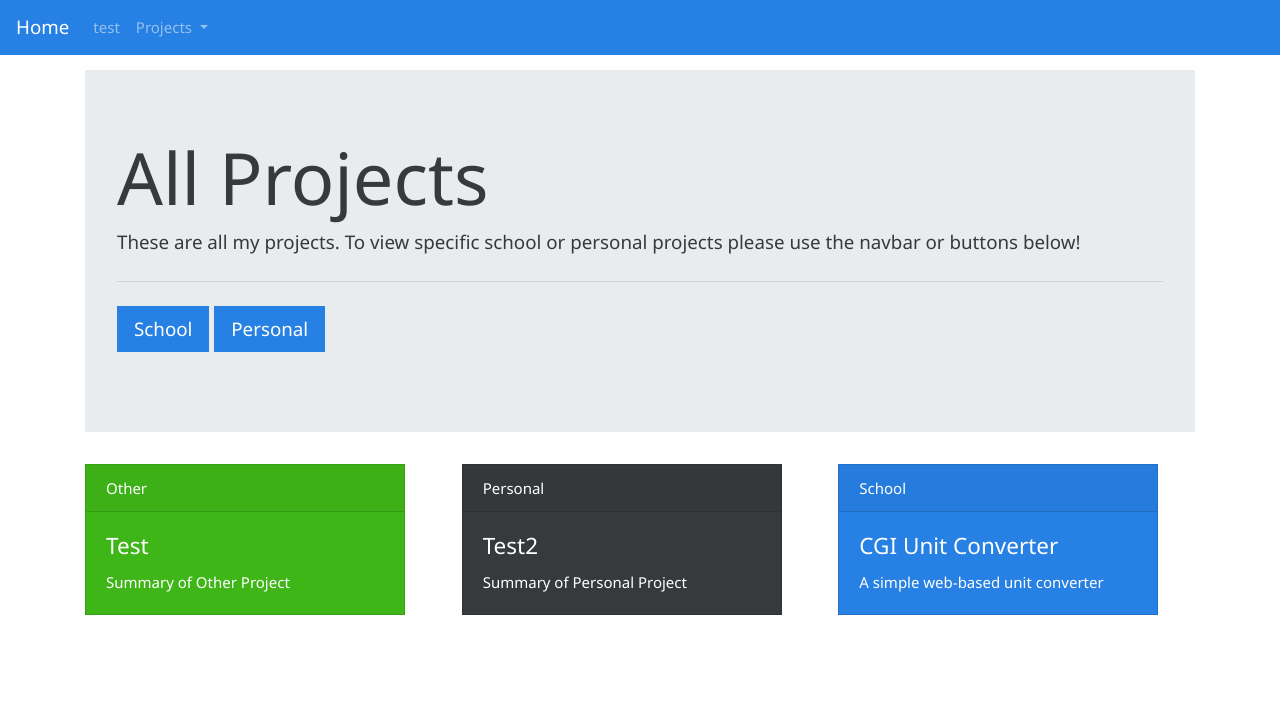
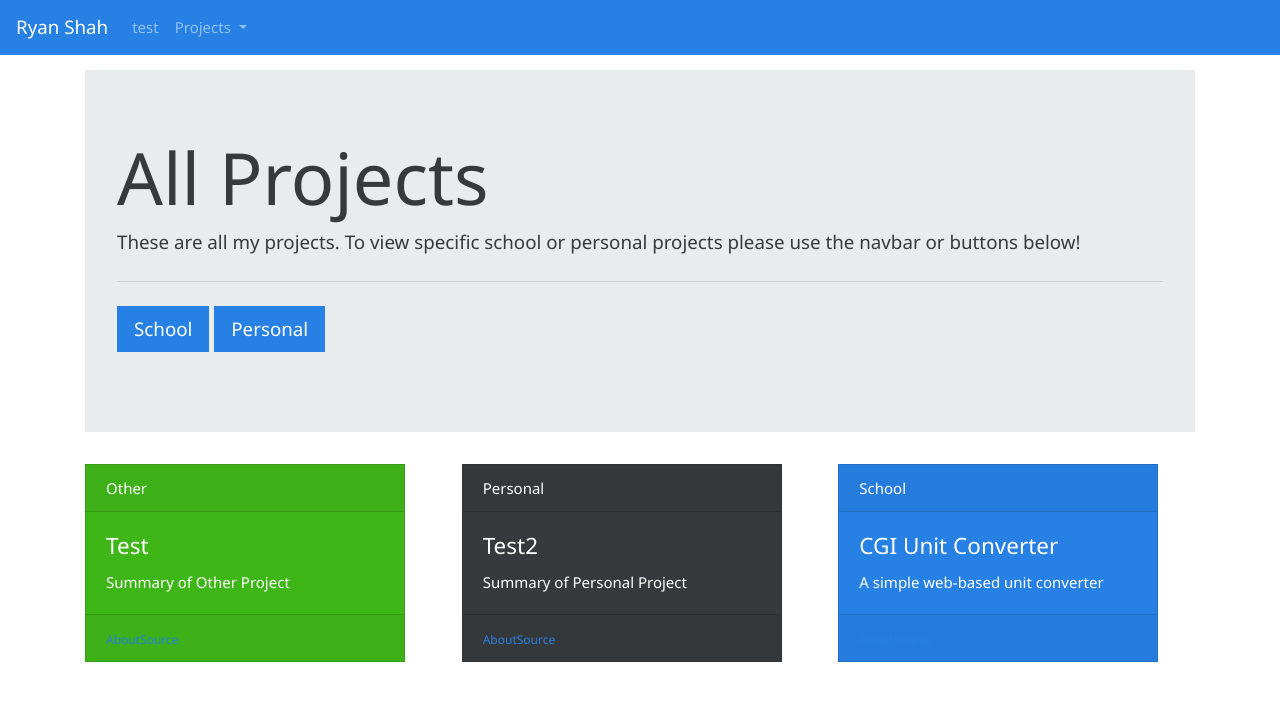
Before and after one commit to ryan-shah/ryan-shah.github.io, a Jekyll site: the page built from projects/index.html, in a window 1280 px wide. Shown: the top 701 px of the page. Built offline with Jekyll 4.4.1, drawn with Linux system fonts in a browser that asks for light colours.

Commit message:
updates to cards

```diff
--- a/_layouts/default.html
+++ b/_layouts/default.html
@@ -7,7 +7,7 @@
 </head>
 <body>
 <nav class="navbar fixed-top navbar-expand-lg navbar-dark bg-primary">
-	<a class="navbar-brand" href="/">Home</a>
+	<a class="navbar-brand" href="/">Ryan Shah</a>
 	<button class="navbar-toggler" type="button" data-toggle="collapse" data-target="#navbarColor01" aria-controls="navbarColor01" aria-expanded="false" aria-label="Toggle navigation">
 		<span class="navbar-toggler-icon"></span>
 	</button>
--- a/_layouts/project.html
+++ b/_layouts/project.html
@@ -4,7 +4,7 @@ layout: default
 <div class="container">
 	<div class="jumbotron">
 		<h1 class="display-3">{{ page.title }}</h1>
-		<p> class="lead">{{ content }}</p>
+		<p class="lead">{{ content }}</p>
 		<hr class="my-4">
 		<p class="lead">
 		{% if page.type == "school" %}
--- a/projects/index.html
+++ b/projects/index.html
@@ -27,6 +27,9 @@ title: All Projects
 				<h4 class="card-title">{{ post.title }}</h4>
 				<p class="card-text">{{ post.summary }}</p>
 			</div>
+			<div class="card-footer">
+				<small class="text-muted"><a href="{{ post.url }}">About</a><a href="{{ post.source }}">Source</a></small>
+			</div>
 		</div>
 		{% endfor %}
 	</div>
```
